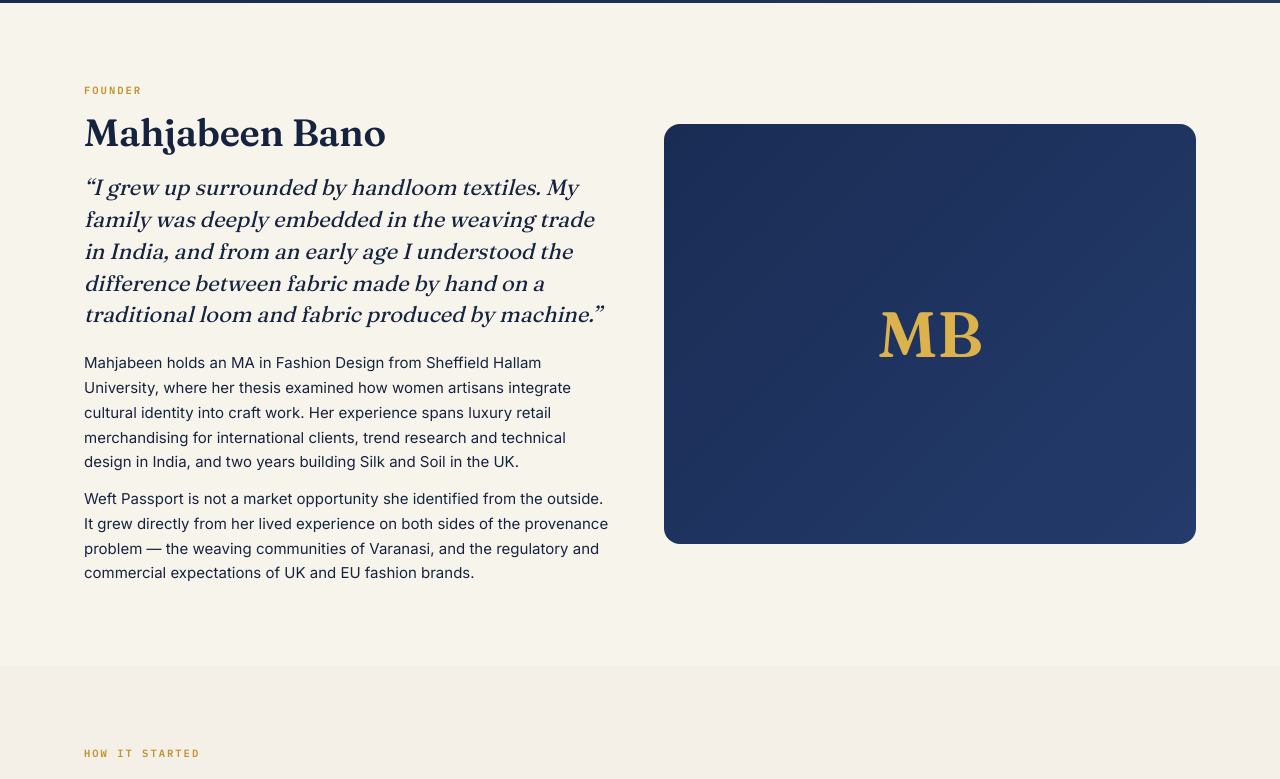
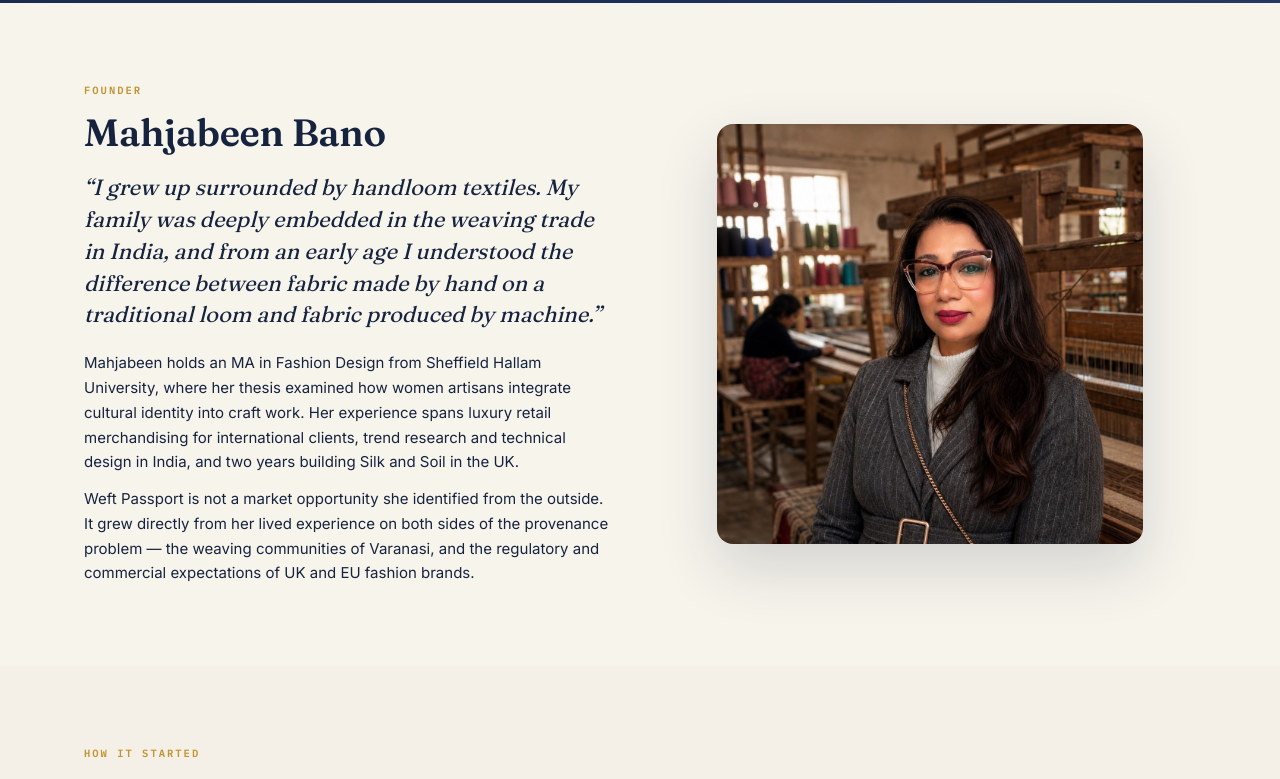
Before and after one commit to data-professional-taiyabkhan/weft-passport, a Next.js app: page /about in a window 1280 px wide. Shown: the part 480-1259 px from the top of the page. Built offline with nearby package versions, Linux system fonts and the light colour scheme.

Commit message:
fix: replace MB placeholders on About page with founder photo

```diff
--- a/src/app/about/page.tsx
+++ b/src/app/about/page.tsx
@@ -88,7 +88,8 @@ export default function AboutPage() {
                 Varanasi, and the regulatory and commercial expectations of UK and EU fashion brands.
               </p>
             </div>
-            <div style={{ background: 'linear-gradient(135deg, var(--indigo-deep), var(--indigo))', borderRadius: 'var(--radius)', display: 'grid', placeItems: 'center', minHeight: '420px', color: 'var(--zari-bright)', fontFamily: 'var(--font-serif)', fontSize: '64px', fontWeight: 600 }}>MB</div>
+            {/* eslint-disable-next-line @next/next/no-img-element */}
+            <img src="/mehjabeen.jpeg" alt="Mahjabeen Bano — Founder" style={{ borderRadius: 'var(--radius)', width: '80%', maxHeight: '420px', objectFit: 'cover', objectPosition: 'center top', boxShadow: 'var(--shadow-lg)', margin: '0 auto' }} />
           </div>
         </div>
       </section>
@@ -138,7 +139,12 @@ export default function AboutPage() {
                 { initials: 'SC', bg: 'linear-gradient(135deg,#3a5c3a,#2a4a2a)', name: 'Sachin', role: 'Co-Founder & CTO', bio: 'Owns the technical architecture: proprietary relational data schema, mobile-first field capture, anomaly detection, compliance translation layer, and cloud infrastructure. MSc Big Data Analytics (Distinction, Birmingham City University). 3.5+ years of production-scale data systems architecture.' },
               ].map((m) => (
                 <div key={m.name} style={{ display: 'flex', gap: '18px', alignItems: 'flex-start', marginBottom: '28px' }}>
-                  <div style={{ width: '64px', height: '64px', borderRadius: '14px', background: m.bg, display: 'grid', placeItems: 'center', color: '#fff', fontFamily: 'var(--font-serif)', fontWeight: 600, fontSize: '24px', flexShrink: 0 }}>{m.initials}</div>
+                  {m.initials === 'MB' ? (
+                    // eslint-disable-next-line @next/next/no-img-element
+                    <img src="/mehjabeen.jpeg" alt={m.name} style={{ width: '64px', height: '64px', borderRadius: '14px', objectFit: 'cover', objectPosition: 'center top', flexShrink: 0 }} />
+                  ) : (
+                    <div style={{ width: '64px', height: '64px', borderRadius: '14px', background: m.bg, display: 'grid', placeItems: 'center', color: '#fff', fontFamily: 'var(--font-serif)', fontWeight: 600, fontSize: '24px', flexShrink: 0 }}>{m.initials}</div>
+                  )}
                   <div>
                     <h3 style={{ margin: '0 0 4px', fontSize: '17px', fontWeight: 600 }}>{m.name}</h3>
                     <div style={{ fontSize: '12px', color: 'var(--zari)', fontWeight: 600, fontFamily: 'var(--font-mono)', letterSpacing: '.5px', marginBottom: '8px' }}>{m.role}</div>
```
